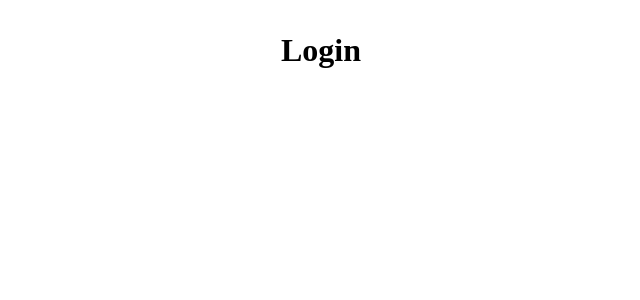
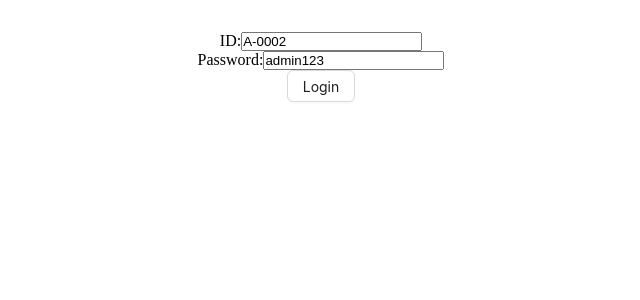
Before and after one commit to mdasif8393/l2-ph-university-frontend, a React (Vite) app: page /login in a window 1280 px wide. Shown: the top 300 px of the page, without its empty margins (319-959 px from the left). Built offline with nearby package versions, Linux system fonts and the light colour scheme.

Commit message:
27-5 Basic Login form and useLoginMutaion

```diff
--- a/src/pages/Login.tsx
+++ b/src/pages/Login.tsx
@@ -1,8 +1,40 @@
+import { Button } from "antd";
+import { useForm } from "react-hook-form";
+import { useLoginMutation } from "../redux/features/auth/authApi";
+
 const Login = () => {
+  const { register, handleSubmit } = useForm({
+    defaultValues: {
+      userId: "A-0002",
+      password: "admin123",
+    },
+  });
+
+  const [login, { data, error }] = useLoginMutation();
+
+  console.log("data==>", data);
+  console.log("error==>", error);
+
+  const onSubmit = (data) => {
+    const userInfo = {
+      id: data.userId,
+      Password: data.password,
+    };
+    login(userInfo);
+  };
+
   return (
-    <div>
-      <h1>Login</h1>
-    </div>
+    <form onSubmit={handleSubmit(onSubmit)}>
+      <div>
+        <label htmlFor="id">ID:</label>
+        <input type="text" id="id" {...register("userId")} />
+      </div>
+      <div>
+        <label htmlFor="password">Password:</label>
+        <input type="text" id="password" {...register("password")} />
+      </div>
+      <Button htmlType="submit">Login</Button>
+    </form>
   );
 };
 
```
